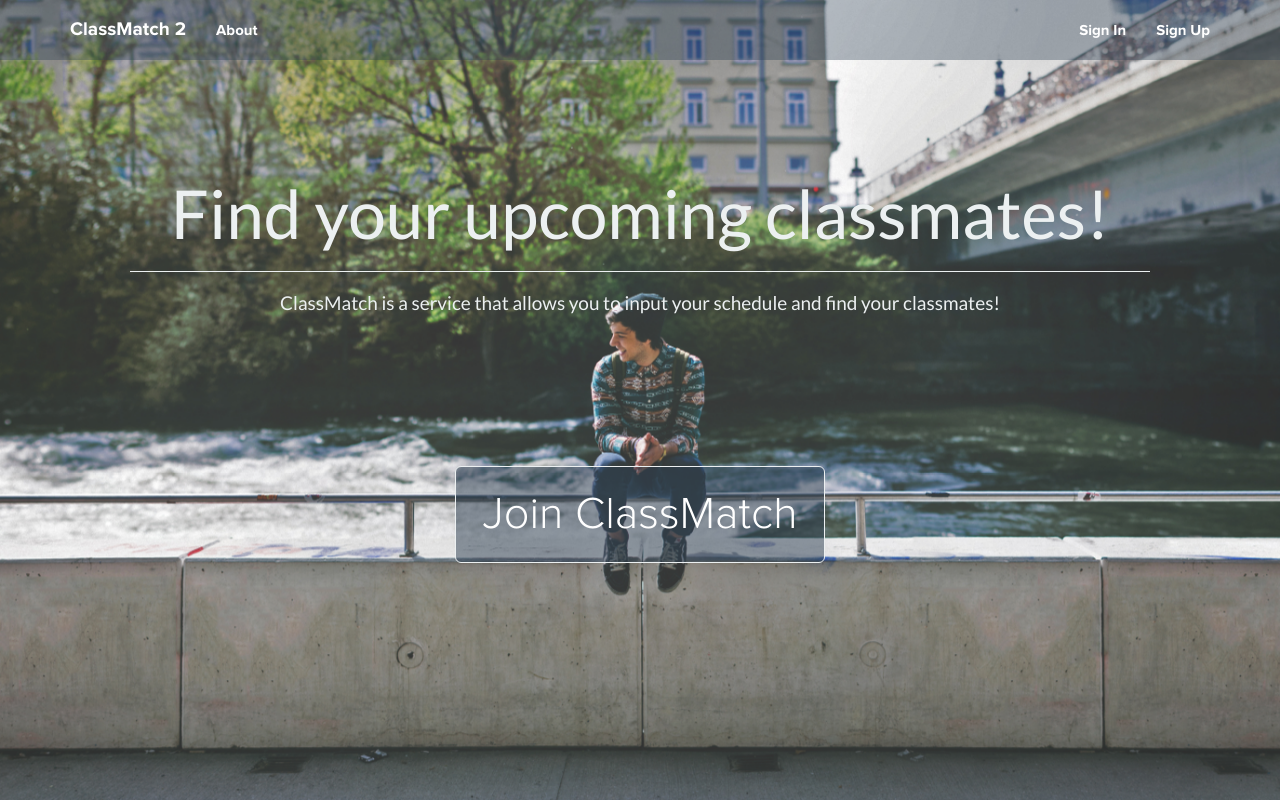
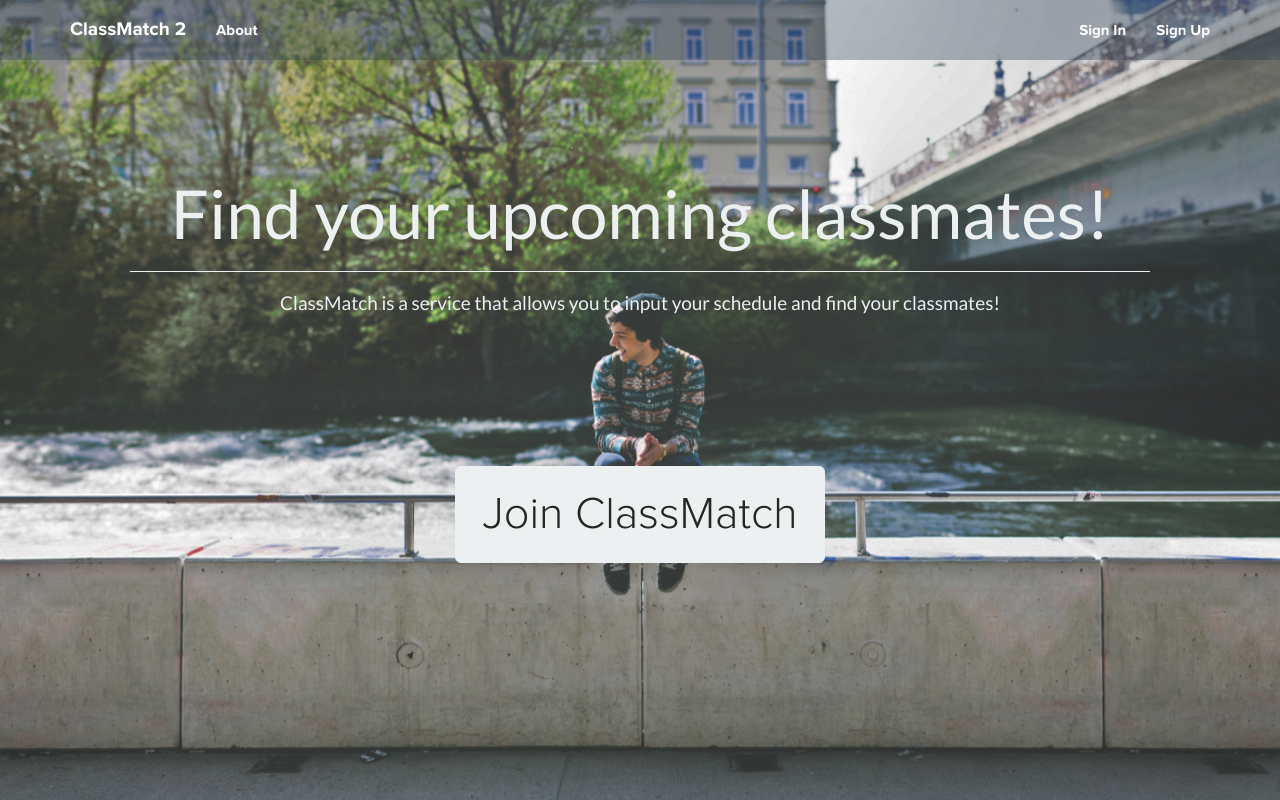
Before and after one commit to jzone3/ClassMatch, a Flask app: page / in a window 1280 px wide, with the pointer over the restyled element. Run offline with Flask 2, Linux system fonts and the light colour scheme; some libraries are stand-ins or nearby versions.

Commit message:
new btn bg

```diff
--- a/static/custom.css
+++ b/static/custom.css
@@ -63,7 +63,9 @@ h1 {
 
 .join-btn:hover, .join-btn:active {
 	border-color: #ecf0f1;
-	background-color: rgba(44, 62, 80, 0.5);
+	/*background-color: rgba(44, 62, 80, 0.5);*/
+	background-color: #ecf0f1;
+	color: rgb(36, 39, 38);
 }
 .title{
 	text-align: center;
```
